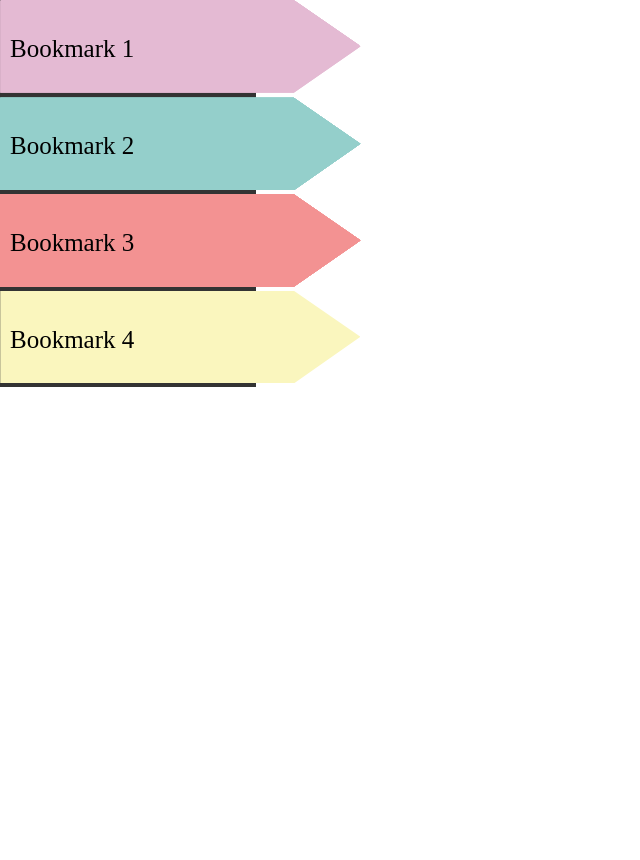
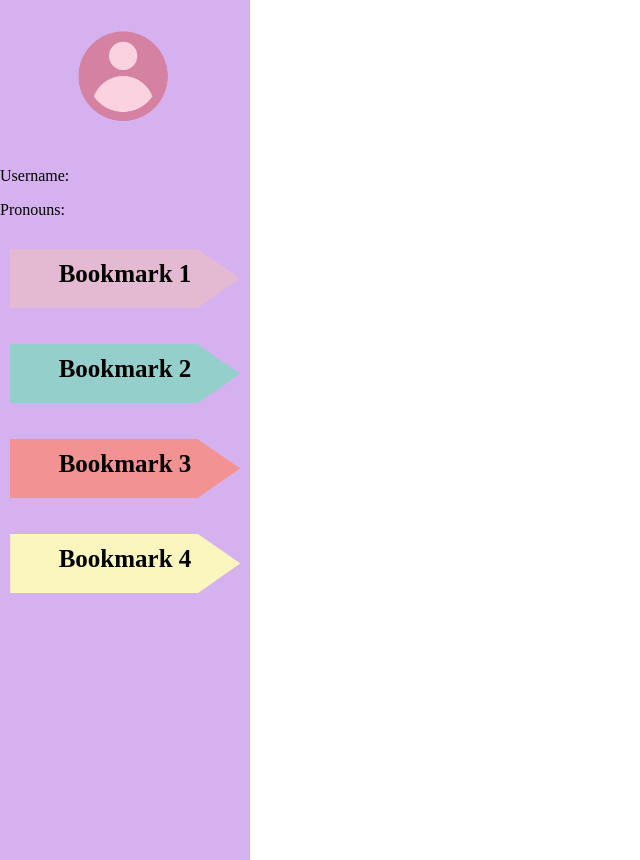
Before and after one commit to trevorwinser/Jot-it, a PHP site: page /home.html in a window 1280 px wide. Shown: the part 58-918 px from the top of the page, without its empty margins (0-640 px from the left). Run offline with PHP 8.4, Linux system fonts and the light colour scheme.

Commit message:
made profile.html and css, worked on the home.html too and fixed the launch page.

```diff
--- a/css/home.css
+++ b/css/home.css
@@ -20,6 +20,8 @@
 nav a:hover {
     background-color: #555;
 }
+
+
 ul {
     list-style-type: none;
     margin: 0;
@@ -32,3 +34,51 @@
     padding: 10px;
     font-size: 25px;
 }
+
+.sidebar {
+    position: fixed;
+    width: 250px;
+    height: 100vh;
+    background-color: #d5b1ef;
+    padding-top: 10px;
+    box-sizing: border-box;
+    overflow: hidden;
+}
+
+.sidebar:hover {
+    width: 250px;
+}
+
+.sidebar .profile-section img {
+    display: block;
+    width: 100%;
+    height: auto;
+    border-radius: 50%;
+    margin-bottom: 0.5em;
+}
+
+
+.bookmarks-container {
+    margin-top: 20px;
+}
+
+.bookmark {
+    position: relative;
+    margin-bottom: 10px;
+}
+
+.bookmark p {
+    position: absolute;
+    left: 50%;
+    transform: translate(-50%, -50%);
+    color: black;
+    font-weight: bold;
+    z-index: 10;
+    white-space: nowrap;
+}
+
+.bookmark img {
+    top: 0;
+    left: 0;
+    width: 100%;
+}
--- a/home.html
+++ b/home.html
@@ -10,47 +10,48 @@
 <body>
     <header>
         <nav>
-            <a href="">Home</a>
+            <a href="launch-page.html">Home</a>
             <a href="create-post.html">Create Post</a>
             <a href="signin.html">Sign In</a>
         </nav>
     </header>
-    <main>
-        <ul>
-            <li>
-                <div class="bookmark">
-                    <p>
-                        Bookmark 1
-                    </p>
-                </div>
-                <a href="#"><img src="images/bookmark1.png" alt=""></a>
-            </li>
-            <li>
-                <div class="bookmark">
-                    <p>
-                        Bookmark 2
-                    </p>
-                </div>
-                <a href="#"><img src="images/bookmark2.png" alt=""></a>
-            </li>
-            <li>
-                <div class="bookmark">
-                    <p>
-                        Bookmark 3
-                    </p>
-                </div>
-                <a href="#"><img src="images/bookmark3.png" alt=""></a>
-            </li>
-            <li>
-                <div class="bookmark">
-                    <p>
-                        Bookmark 4
-                    </p>
-                </div>
-                <a href="#"><img src="images/bookmark4.png" alt=""></a>
-            </li>
-        </ul>
 
-    </main>
+    <aside class="sidebar">
+        <div class="profile-section">
+            <a href="profile.html">
+                <img src="images/profile-icon.png" alt="Profile"> </a>
+                <p>Username:</p>
+                <p>Pronouns:</p>
+
+        </div>
+        <div class="bookmarks-container">
+            <div class="bookmark" id="bookmark1">
+                <a href="#">
+                    <p>Bookmark 1</p>
+                </a>
+                <img src="images/bookmark1.png" alt="Bookmark 1">
+            </div>
+            <div class="bookmark" id="bookmark2">
+                <a href="#">
+                    <p>Bookmark 2</p>
+                </a>
+                <img src="images/bookmark2.png" alt="Bookmark 2">
+            </div>
+            <div class="bookmark" id="bookmark3">
+                <a href="#">
+                    <p>Bookmark 3</p>
+                </a>
+                <img src="images/bookmark3.png" alt="Bookmark 3">
+            </div>
+            <div class="bookmark" id="bookmark4">
+                <a href="#">
+                    <p>Bookmark 4</p>
+                </a>
+                <img src="images/bookmark4.png" alt="Bookmark 4">
+            </div>
+        </div>
+    </aside>
+
+    <!-- Main content -->
 </body>
 </html>
```
Also changed, not shown: css/launch-page.css (+21 -24 lines), css/profile.css (added, +76 -0 lines), launch-page.html (+5 -5 lines), profile.html (added, +51 -0 lines), images/background.gif (added), images/pixel pals.png (deleted), images/profile-icon.png (added).
